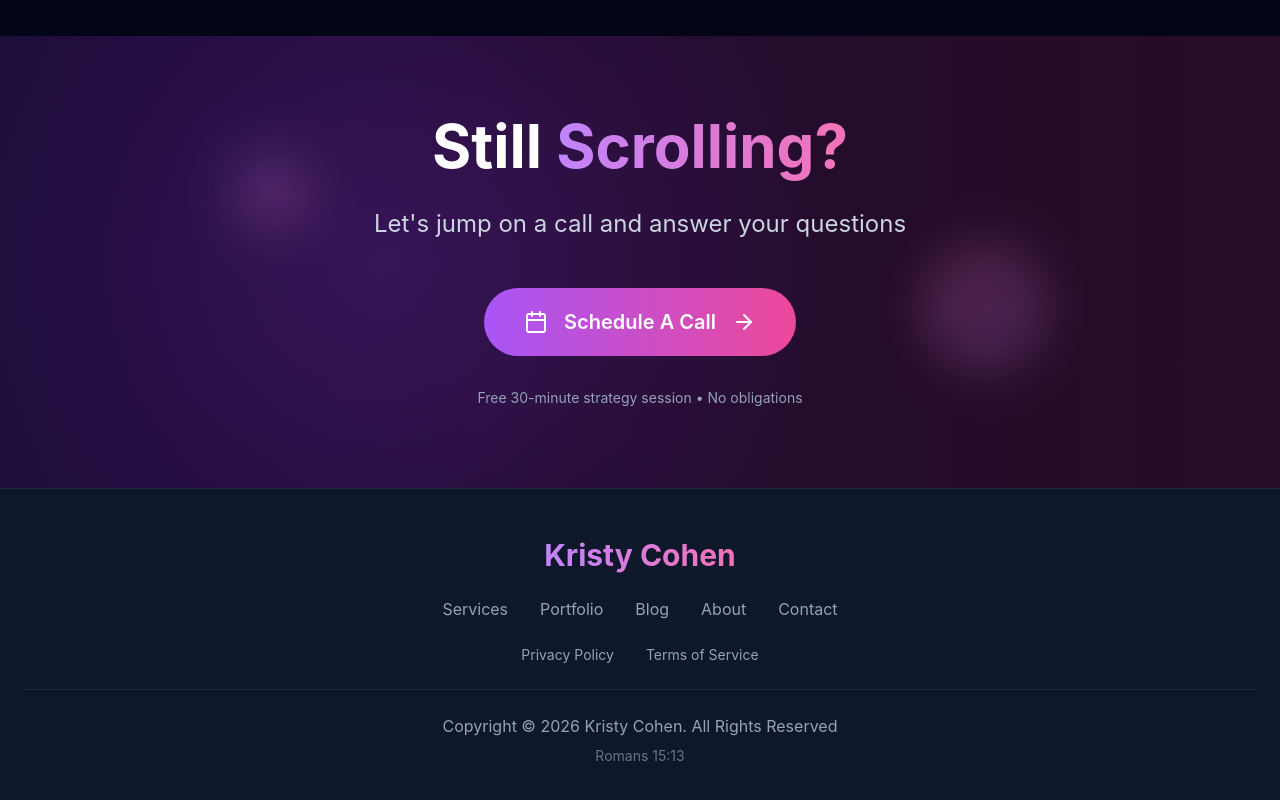
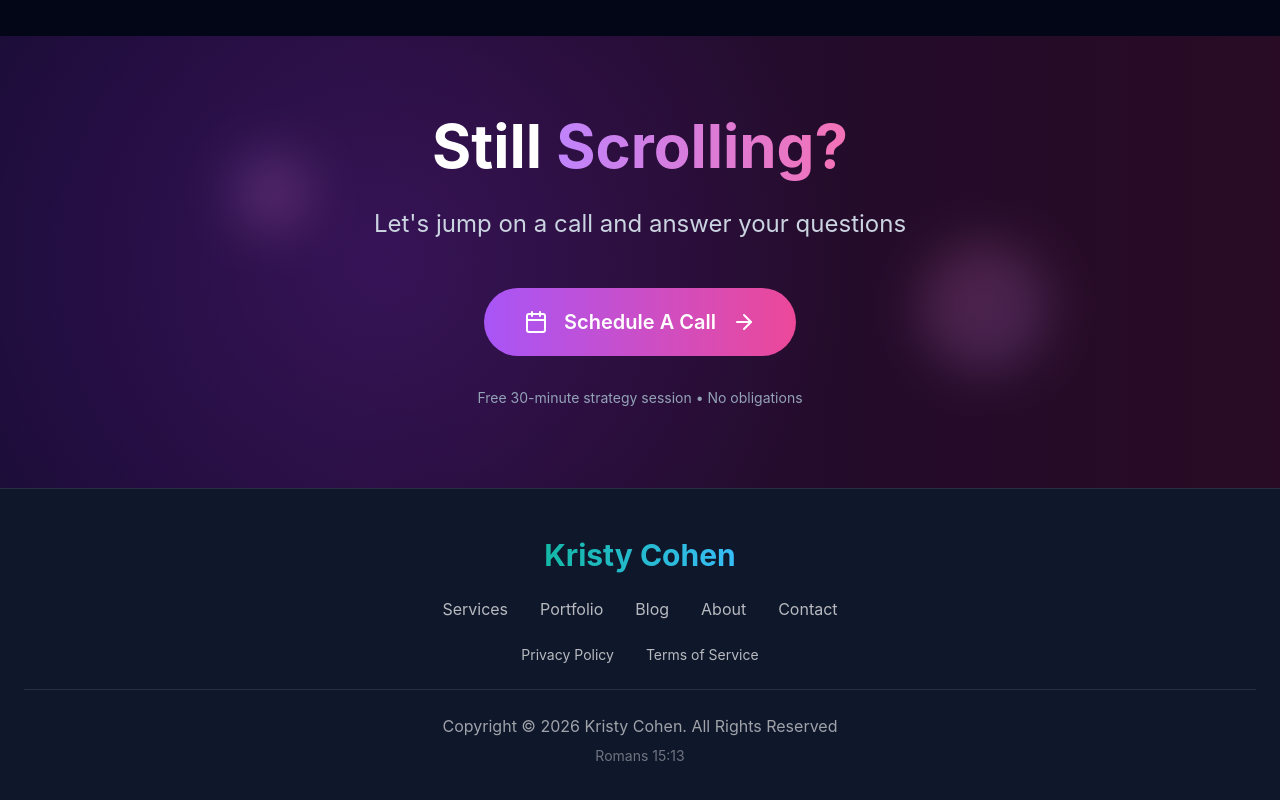
Before and after one commit to jameszachary24/KristyCohen.com, a React (Vite) app: page / in a window 1280 px wide. Shown: the part 8643-9443 px from the top of the page. Built offline with nearby package versions, Linux system fonts and the light colour scheme.

Commit message:
feat(footer): migrate footer to use theme variables

```diff
--- a/src/components/Footer.jsx
+++ b/src/components/Footer.jsx
@@ -6,7 +6,7 @@ const Footer = () => {
   const currentYear = new Date().getFullYear();
 
   return (
-    <footer className="bg-slate-900 border-t border-slate-800 py-12 text-white">
+    <footer className="bg-primary border-t border-white/10 py-12 text-white transition-colors duration-300">
       <div className="max-w-7xl mx-auto px-6">
         <motion.div
           initial={{ opacity: 0, y: 30 }}
@@ -16,12 +16,12 @@ const Footer = () => {
         >
           <motion.div
             whileHover={{ scale: 1.05 }}
-            className="text-3xl font-bold bg-gradient-to-r from-purple-400 to-pink-400 bg-clip-text text-transparent inline-block"
+            className="text-3xl font-bold bg-gradient-to-r from-secondary to-accent bg-clip-text text-transparent inline-block"
           >
             Kristy Cohen
           </motion.div>
 
-          <div className="flex flex-wrap justify-center gap-8 text-slate-400">
+          <div className="flex flex-wrap justify-center gap-8 text-white/70">
             <Link to="/services" className="hover:text-white transition-colors duration-200">Services</Link>
             <Link to="/portfolio" className="hover:text-white transition-colors duration-200">Portfolio</Link>
             <Link to="/blog" className="hover:text-white transition-colors duration-200">Blog</Link>
@@ -29,16 +29,16 @@ const Footer = () => {
             <Link to="/contact" className="hover:text-white transition-colors duration-200">Contact</Link>
           </div>
 
-          <div className="flex flex-wrap justify-center gap-8 text-slate-400 text-sm">
+          <div className="flex flex-wrap justify-center gap-8 text-white/70 text-sm">
             <Link to="/privacy" className="hover:text-white transition-colors duration-200">Privacy Policy</Link>
             <Link to="/terms" className="hover:text-white transition-colors duration-200">Terms of Service</Link>
           </div>
 
-          <div className="border-t border-slate-800 pt-6 space-y-2">
-            <p className="text-slate-400">
+          <div className="border-t border-white/10 pt-6 space-y-2">
+            <p className="text-white/60">
               Copyright © {currentYear} Kristy Cohen. All Rights Reserved
             </p>
-            <p className="text-sm text-slate-500">
+            <p className="text-sm text-white/40">
               Romans 15:13
             </p>
           </div>
```
